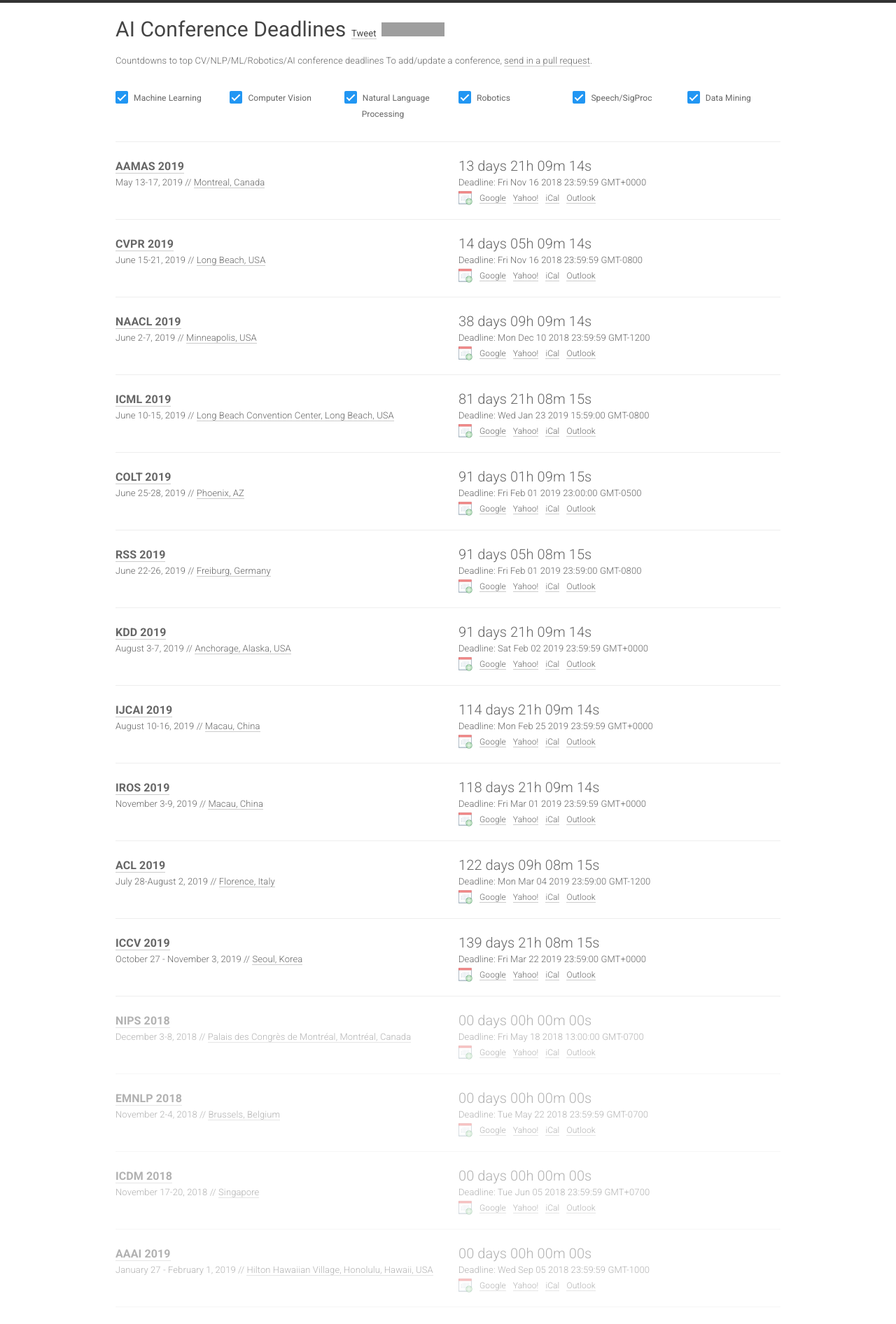
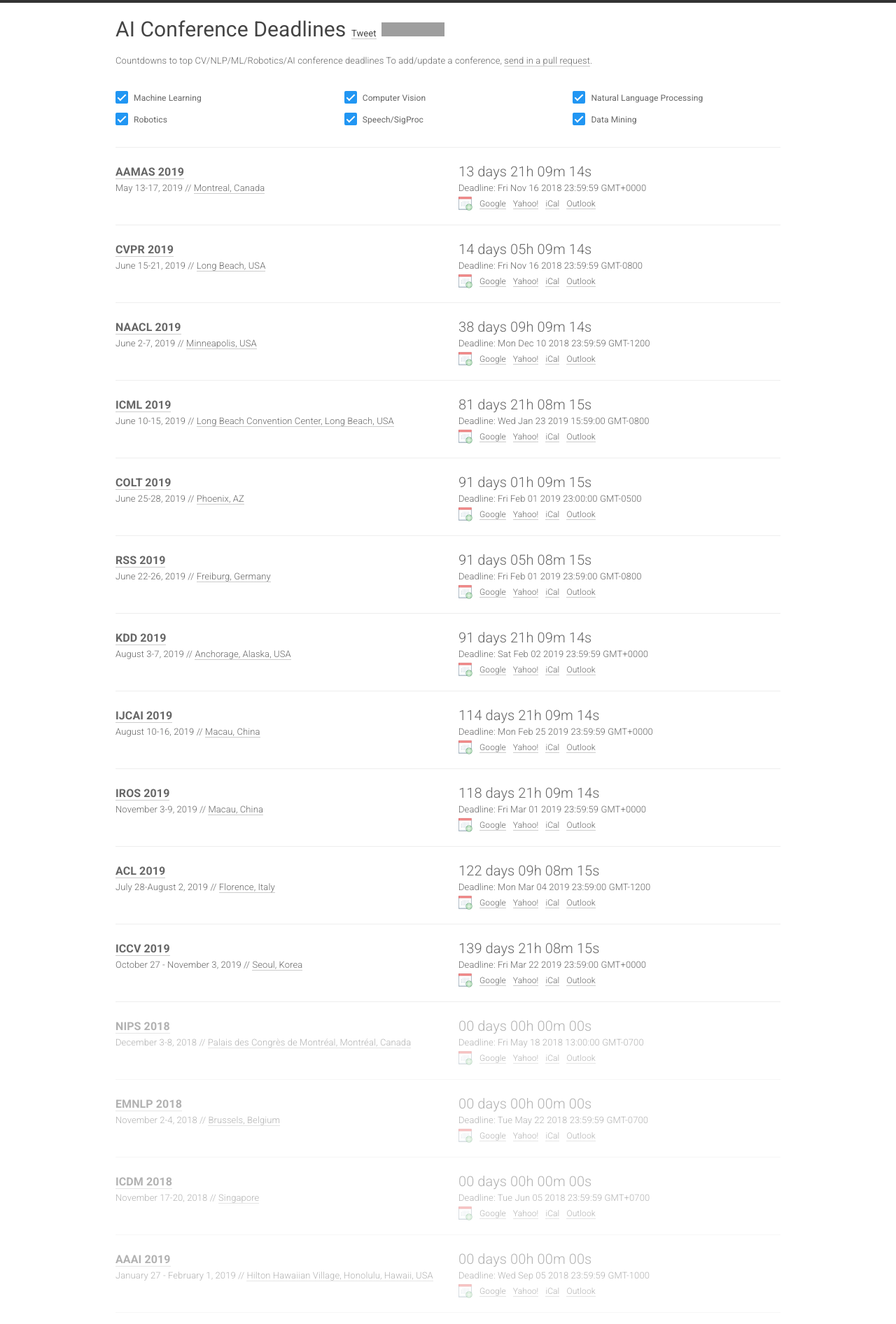
Before and after one commit to paperswithcode/ai-deadlines, a Jekyll site: the page built from index.html, in a window 1280 px wide. Shown: the top 1892 px of the page at 70% size. Built offline with Jekyll 4.4.1, drawn with Linux system fonts in a browser that asks for light colours; nearby versions of some CDN libraries; comment, search, counter and statistics services are not loaded; grey boxes are pictures that could not be loaded.

Commit message:
Increase spacing between types

```diff
--- a/_layouts/home.html
+++ b/_layouts/home.html
@@ -41,7 +41,7 @@
                   <form class="form-horizontal">
                     <div class="form-group">
                       {% for type in site.data.types %}
-                      <div class="col-md-2 col-xs-5">
+                      <div class="col-md-4 col-xs-5">
                         <div class="checkbox">
                           <label>
                             <input type="checkbox" id="{{ type.sub }}-checkbox" class=""> {{ type.name }}
```
